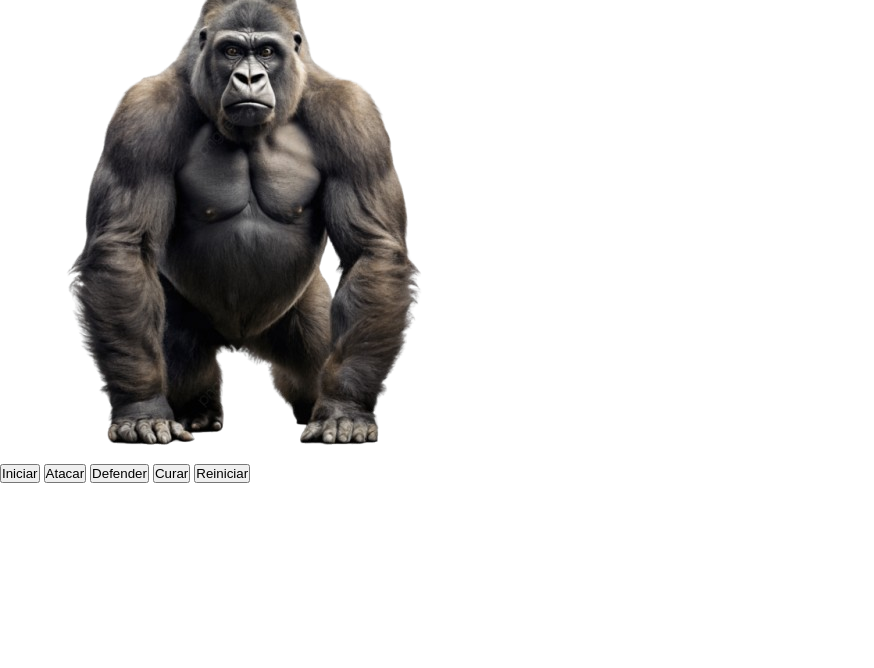
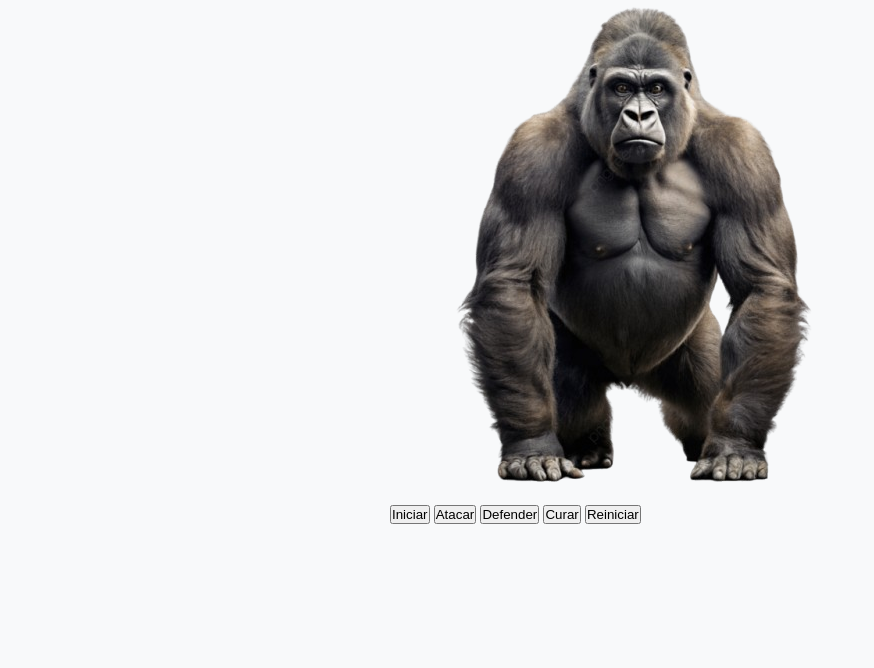
Before and after one commit to Matheussansao/gorilla-bass, a plain HTML site: page index.html in a window 1280 px wide. Shown: the part 132-800 px from the top of the page, without its empty margins (0-874 px from the left). Drawn offline with Linux system fonts and the light colour scheme.

Commit message:
Estilização do body com fonte, cor de fundo e centralização

```diff
--- a/css/style.css
+++ b/css/style.css
@@ -3,3 +3,12 @@
     padding: 0;
     box-sizing: border-box;
 }
+
+body {
+    font-family: 'Segoe UI', Tahoma, Geneva, Verdana, sans-serif;
+    background-color: #f8f9fa;
+    color: #333;
+    padding: 20px;
+    display: flex;
+    justify-content: center;
+}
```
